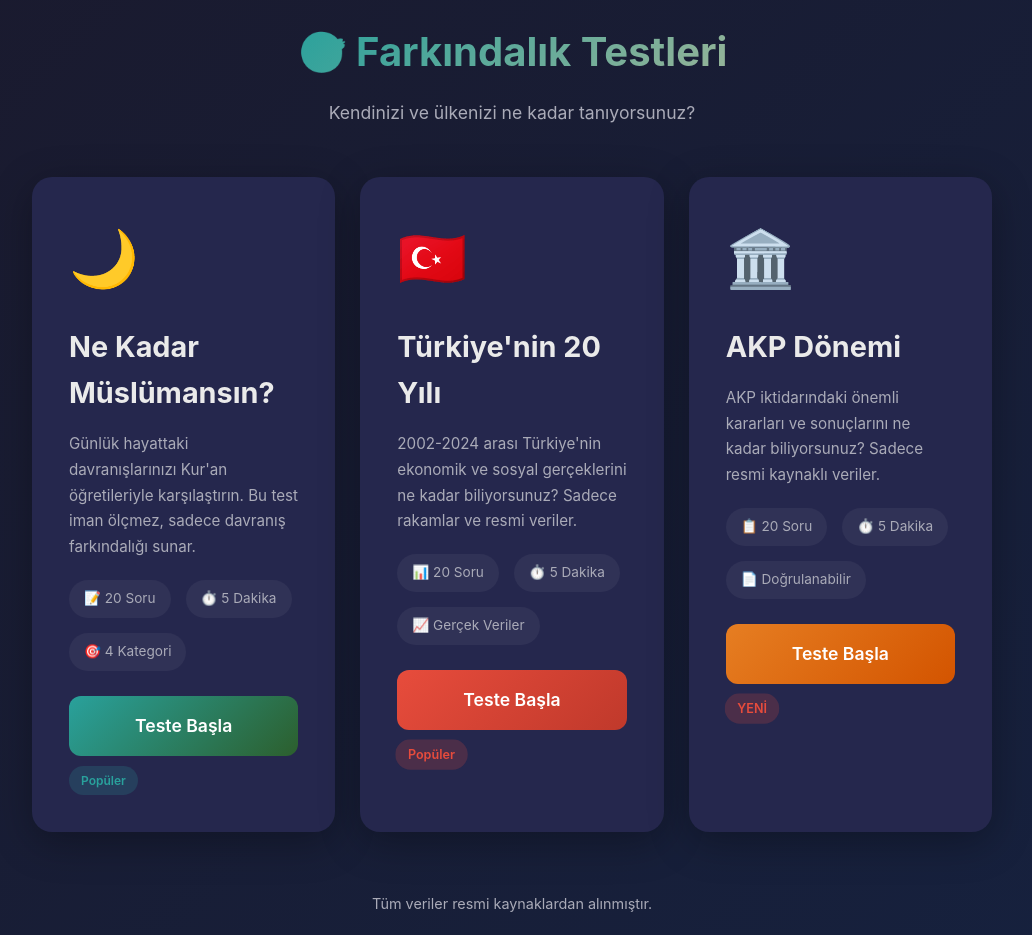
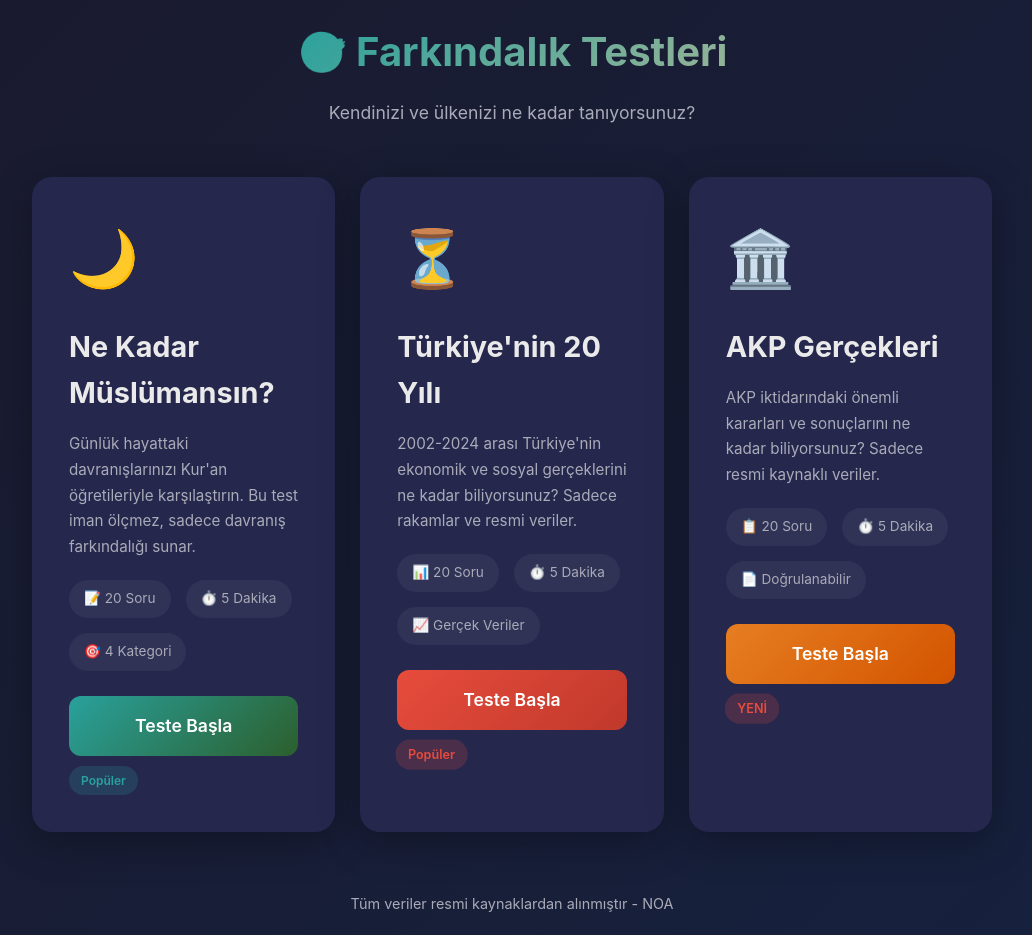
Before and after one commit to nuvlt/susluman, a plain HTML site: page index.html in a window 1280 px wide. Shown: the whole page, without its empty margins (128-1160 px from the left). Drawn offline with Linux system fonts and the light colour scheme.

Commit message:
Update index.html

```diff
--- a/index.html
+++ b/index.html
@@ -301,7 +301,7 @@
 
             <!-- Türkiye Genel -->
             <div class="test-card political">
-                <span class="icon">🇹🇷</span>
+                <span class="icon">⏳</span>
                 <h2 class="test-title">Türkiye'nin 20 Yılı</h2>
                 <p class="test-description">
                     2002-2024 arası Türkiye'nin ekonomik ve sosyal gerçeklerini ne kadar biliyorsunuz?
@@ -319,7 +319,7 @@
             <!-- AKP Dönemi -->
             <div class="test-card akp">
                 <span class="icon">🏛️</span>
-                <h2 class="test-title">AKP Dönemi</h2>
+                <h2 class="test-title">AKP Gerçekleri</h2>
                 <p class="test-description">
                     AKP iktidarındaki önemli kararları ve sonuçlarını ne kadar biliyorsunuz?
                     Sadece resmi kaynaklı veriler.
@@ -335,7 +335,7 @@
         </div>
 
         <div class="footer">
-            <p>Tüm veriler resmi kaynaklardan alınmıştır.</p>
+            <p>Tüm veriler resmi kaynaklardan alınmıştır - NOA</p>
         </div>
     </div>
 </body>
```
